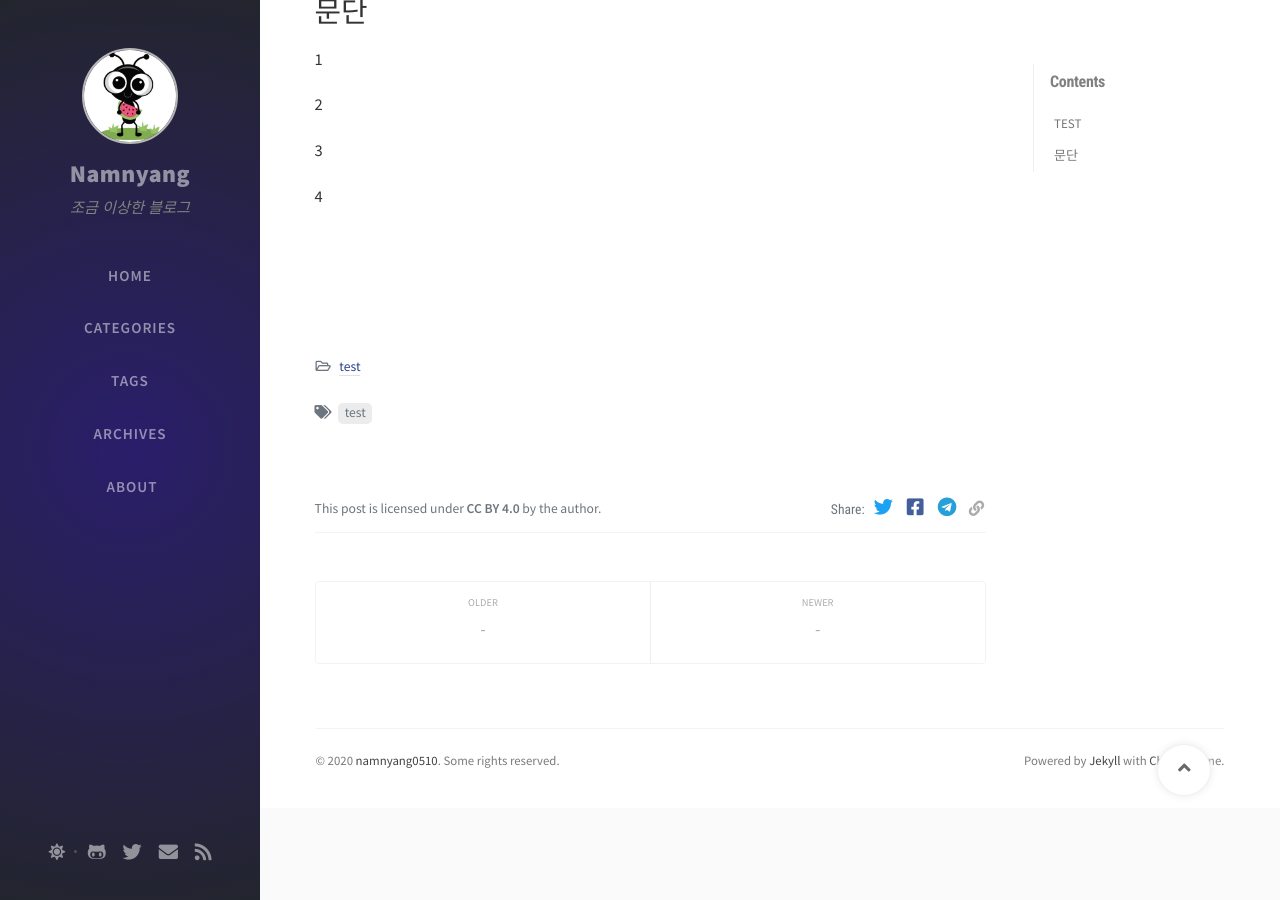
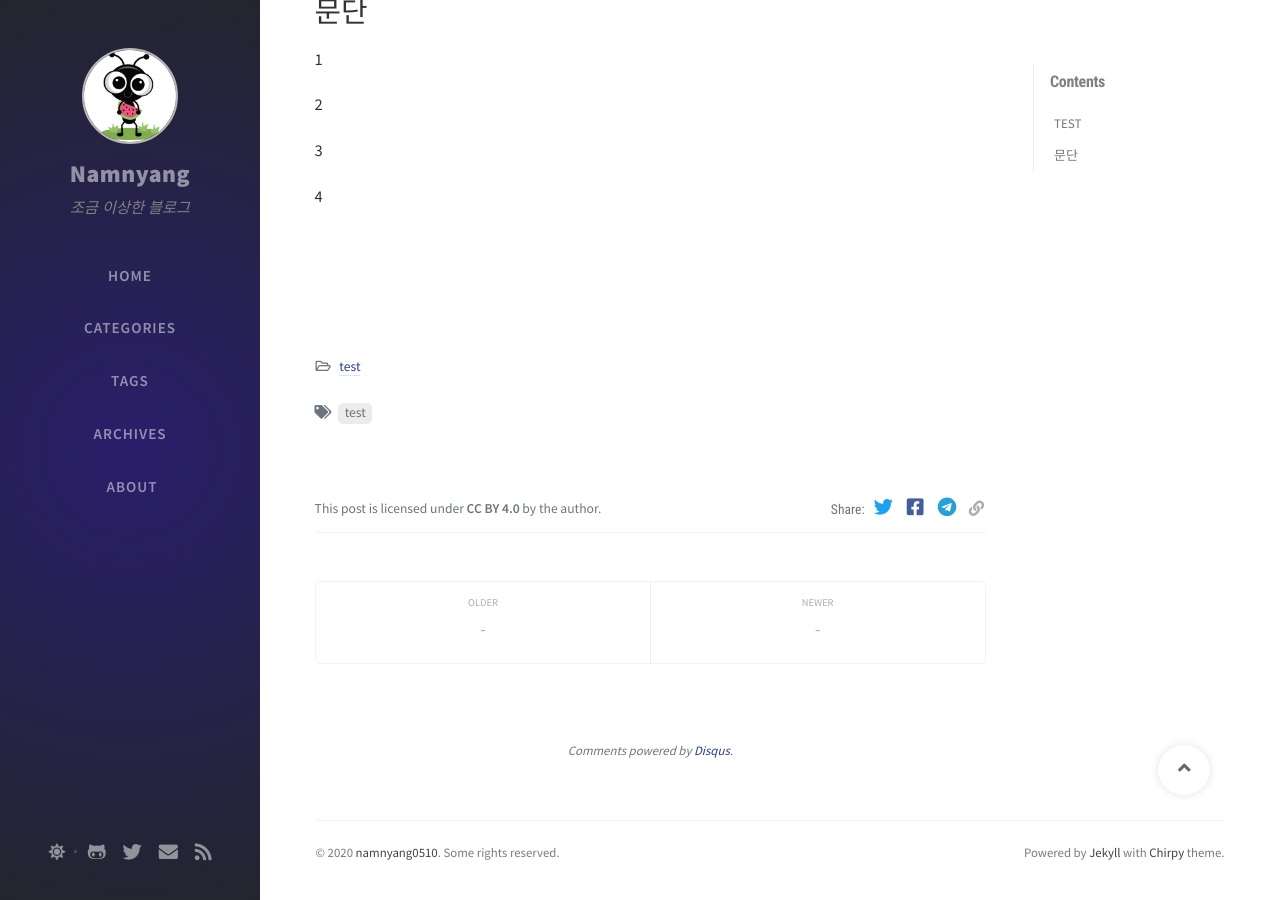
Before and after one commit to namnyang/namnyang.github.io, a Jekyll site: the page built from _posts/2020-11-15-포스트-테스트.md, in a window 1280 px wide and 900 px high, scrolled down 520 px. Built offline with Jekyll 4.4.1, drawn with Linux system fonts in a browser that asks for light colours; nearby versions of some CDN libraries; comment, search, counter and statistics services are not loaded; some of the changed lines change nothing that is shown.

Commit message:
updated config

```diff
--- a/_config.yml
+++ b/_config.yml
@@ -65,8 +65,8 @@
     cache: false  # pv data local cache, good for the users from GFW area.
 
 disqus:
-  comments: false  # boolean type, the global switch for posts comments.
-  shortname: ''    # Fill with your Disqus shortname. › https://help.disqus.com/en/articles/1717111-what-s-a-shortname
+  comments: true  # boolean type, the global switch for posts comments.
+  shortname: 'namnyang-blog'    # Fill with your Disqus shortname. › https://help.disqus.com/en/articles/1717111-what-s-a-shortname
 
 
 # Prefer color scheme setting, available values:
```
